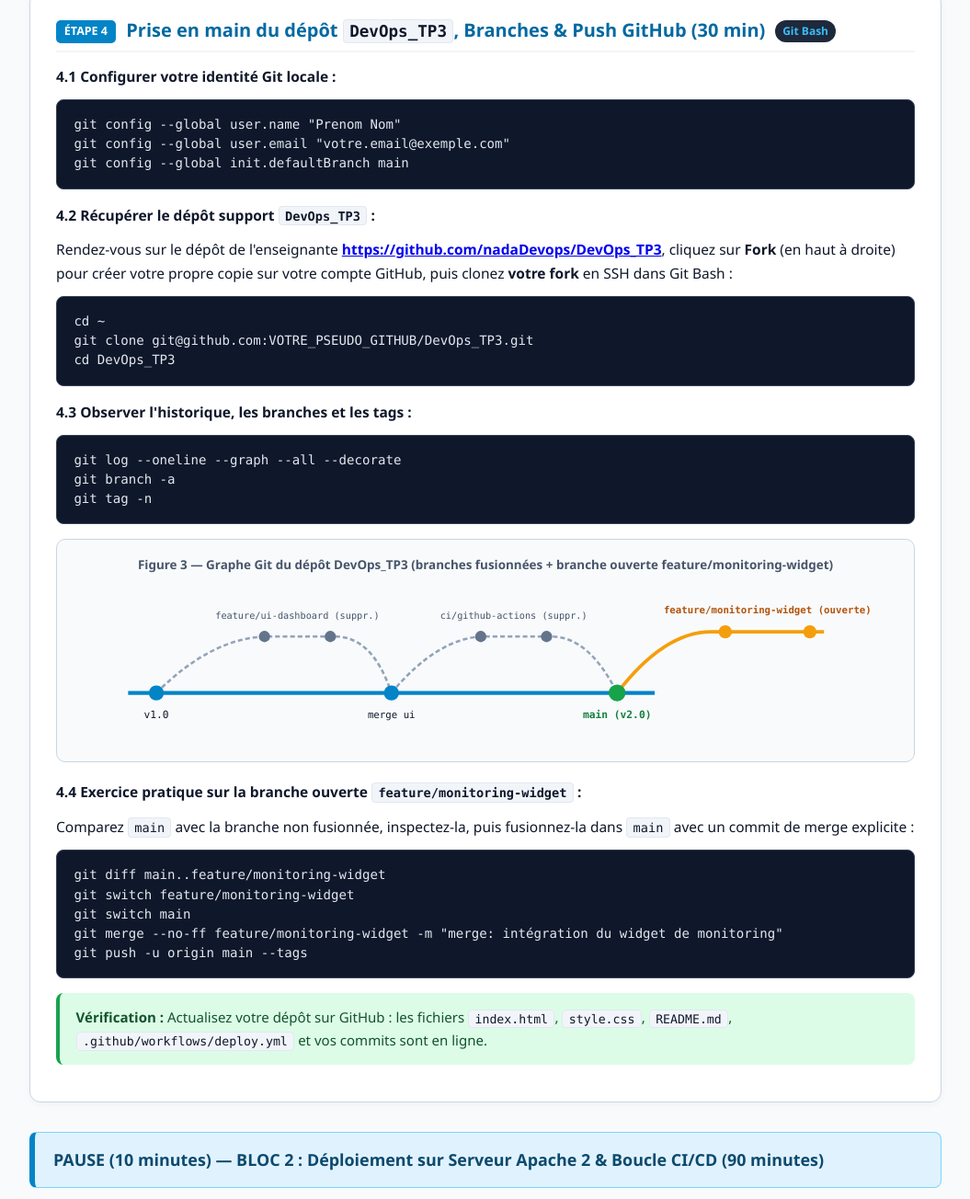
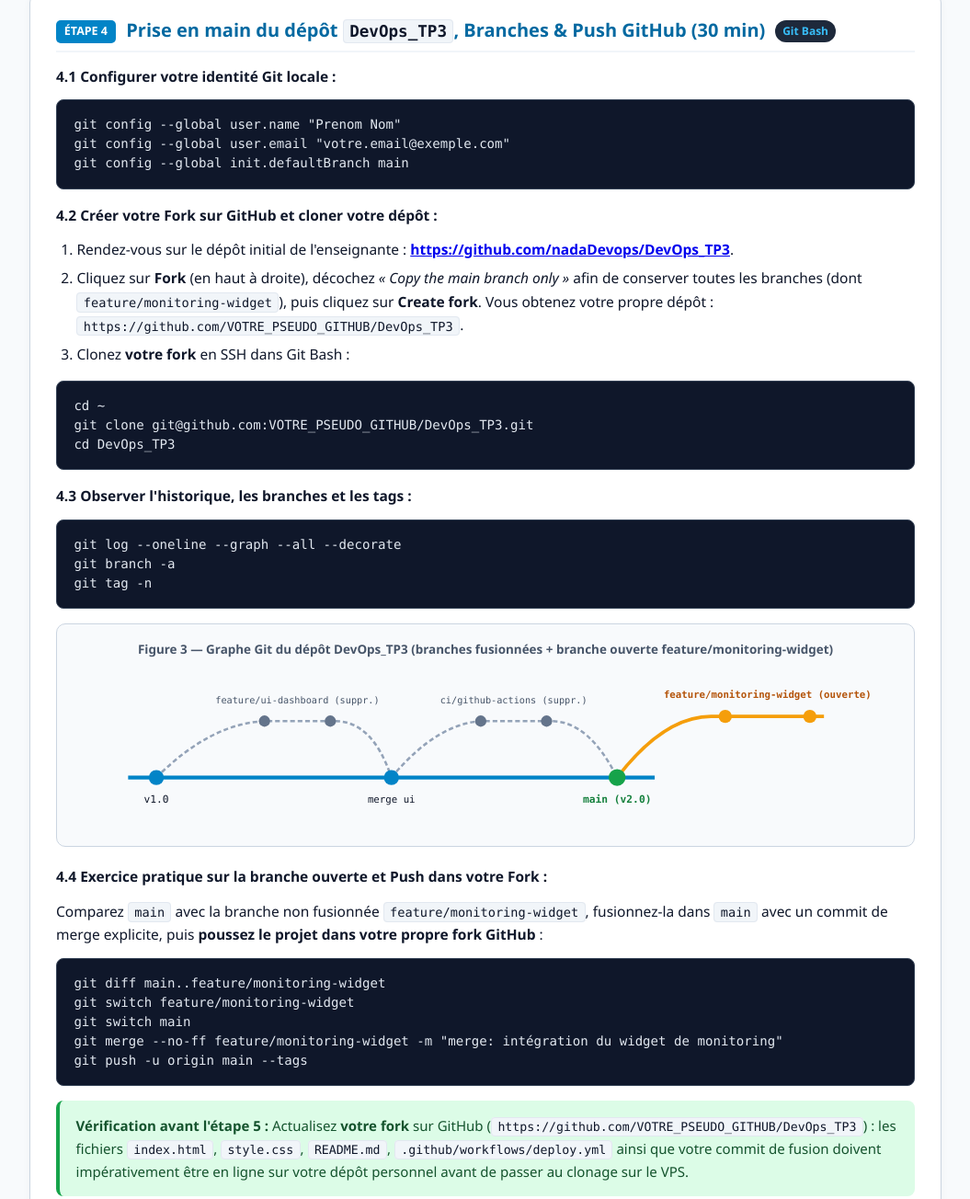
Before and after one commit to dalijaz/devops-tp3, a plain HTML site: page TP3_DevOps.html in a window 1280 px wide. Shown: the part 6799-8103 px from the top of the page at 92% size, without its empty margins (112-1167 px from the left). Drawn offline with Linux system fonts and the light colour scheme.

Commit message:
docs: précision sur le workflow Fork -> Push -> Clone VPS dans TP3_DevOps.html

```diff
--- a/TP3_DevOps.html
+++ b/TP3_DevOps.html
@@ -752,8 +752,12 @@ cat ~/.ssh/authorized_keys</code></pre>
 git config --global user.email "votre.email@exemple.com"
 git config --global init.defaultBranch main</code></pre>
 
-      <p><strong>4.2 Récupérer le dépôt support <code>DevOps_TP3</code> :</strong></p>
-      <p>Rendez-vous sur le dépôt de l'enseignante <a href="https://github.com/nadaDevops/DevOps_TP3" target="_blank" rel="noopener"><strong>https://github.com/nadaDevops/DevOps_TP3</strong></a>, cliquez sur <strong>Fork</strong> (en haut à droite) pour créer votre propre copie sur votre compte GitHub, puis clonez <strong>votre fork</strong> en SSH dans Git Bash :</p>
+      <p><strong>4.2 Créer votre Fork sur GitHub et cloner votre dépôt :</strong></p>
+      <ol>
+        <li>Rendez-vous sur le dépôt initial de l'enseignante : <a href="https://github.com/nadaDevops/DevOps_TP3" target="_blank" rel="noopener"><strong>https://github.com/nadaDevops/DevOps_TP3</strong></a>.</li>
+        <li>Cliquez sur <strong>Fork</strong> (en haut à droite), décochez <em>« Copy the main branch only »</em> afin de conserver toutes les branches (dont <code>feature/monitoring-widget</code>), puis cliquez sur <strong>Create fork</strong>. Vous obtenez votre propre dépôt : <code>https://github.com/VOTRE_PSEUDO_GITHUB/DevOps_TP3</code>.</li>
+        <li>Clonez <strong>votre fork</strong> en SSH dans Git Bash :</li>
+      </ol>
       <pre><code>cd ~
 git clone git@github.com:VOTRE_PSEUDO_GITHUB/DevOps_TP3.git
 cd DevOps_TP3</code></pre>
@@ -800,15 +804,15 @@ git tag -n</code></pre>
         </svg>
       </div>
 
-      <p><strong>4.4 Exercice pratique sur la branche ouverte <code>feature/monitoring-widget</code> :</strong></p>
-      <p>Comparez <code>main</code> avec la branche non fusionnée, inspectez-la, puis fusionnez-la dans <code>main</code> avec un commit de merge explicite :</p>
+      <p><strong>4.4 Exercice pratique sur la branche ouverte et Push dans votre Fork :</strong></p>
+      <p>Comparez <code>main</code> avec la branche non fusionnée <code>feature/monitoring-widget</code>, fusionnez-la dans <code>main</code> avec un commit de merge explicite, puis <strong>poussez le projet dans votre propre fork GitHub</strong> :</p>
       <pre><code>git diff main..feature/monitoring-widget
 git switch feature/monitoring-widget
 git switch main
 git merge --no-ff feature/monitoring-widget -m "merge: intégration du widget de monitoring"
 git push -u origin main --tags</code></pre>
       <div class="callout callout-check">
-        <strong>Vérification :</strong> Actualisez votre dépôt sur GitHub : les fichiers <code>index.html</code>, <code>style.css</code>, <code>README.md</code>, <code>.github/workflows/deploy.yml</code> et vos commits sont en ligne.
+        <strong>Vérification avant l'étape 5 :</strong> Actualisez <strong>votre fork</strong> sur GitHub (<code>https://github.com/VOTRE_PSEUDO_GITHUB/DevOps_TP3</code>) : les fichiers <code>index.html</code>, <code>style.css</code>, <code>README.md</code>, <code>.github/workflows/deploy.yml</code> ainsi que votre commit de fusion doivent impérativement être en ligne sur votre dépôt personnel avant de passer au clonage sur le VPS.
       </div>
     </section>
 
@@ -816,7 +820,10 @@ git push -u origin main --tags</code></pre>
 
     <section class="card" id="etape5">
       <h3><span class="step-badge">ÉTAPE 5</span> Initialisation de l'Espace Web sur le VPS (20 min) <span class="tool-badge tool-smartty">SmarTTY</span> <span class="tool-badge tool-browser">Navigateur</span></h3>
-      <p><strong>5.1 Cloner votre dépôt dans votre dossier Apache personnel :</strong> Dans SmarTTY, placez-vous dans <code>/var/www/html/VOTRE_USER</code> et clonez le dépôt :</p>
+      <div class="callout callout-warn">
+        <strong>Prérequis :</strong> Vérifiez que vous avez bien créé votre <strong>fork</strong> et poussé votre projet dedans à l'étape 4.4. Vous devez cloner <strong>votre propre dépôt GitHub</strong> (<code>VOTRE_PSEUDO_GITHUB/DevOps_TP3</code>) sur le VPS — et non le dépôt initial de l'enseignante — afin que votre pipeline GitHub Actions puisse déployer vos futures modifications.
+      </div>
+      <p><strong>5.1 Cloner votre fork dans votre dossier Apache personnel :</strong> Dans SmarTTY, placez-vous dans <code>/var/www/html/VOTRE_USER</code> et clonez <strong>votre</strong> dépôt :</p>
       <pre><code>cd /var/www/html/VOTRE_USER
 pwd
 git clone https://github.com/VOTRE_PSEUDO_GITHUB/DevOps_TP3.git .
```
